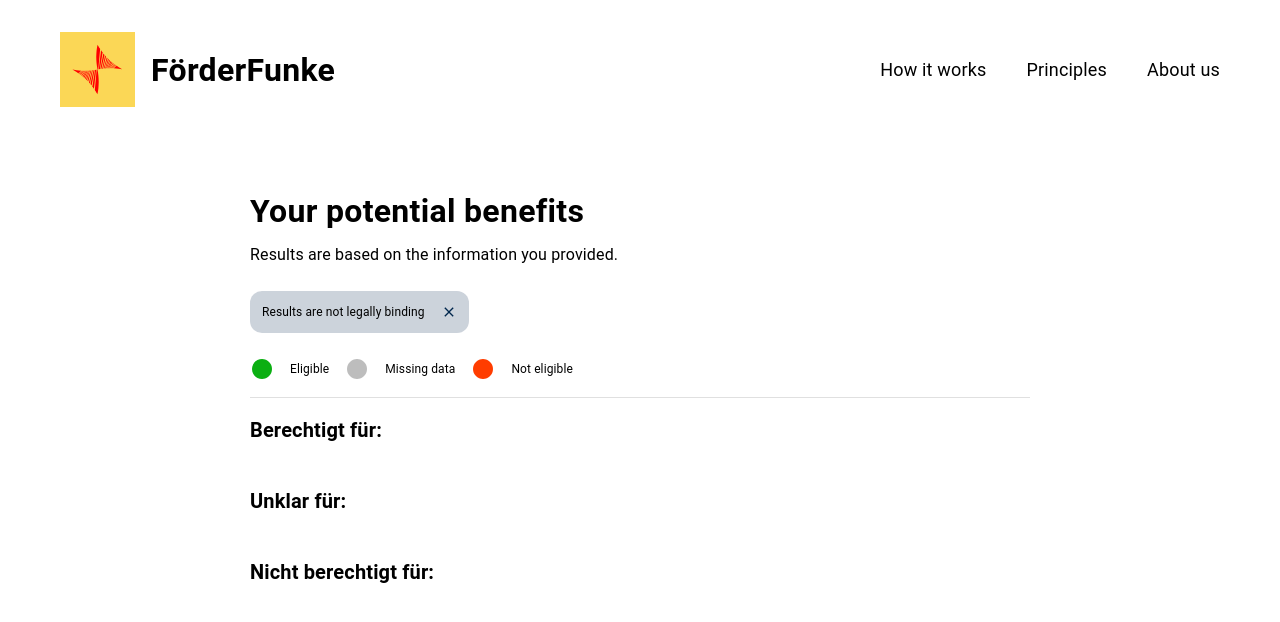
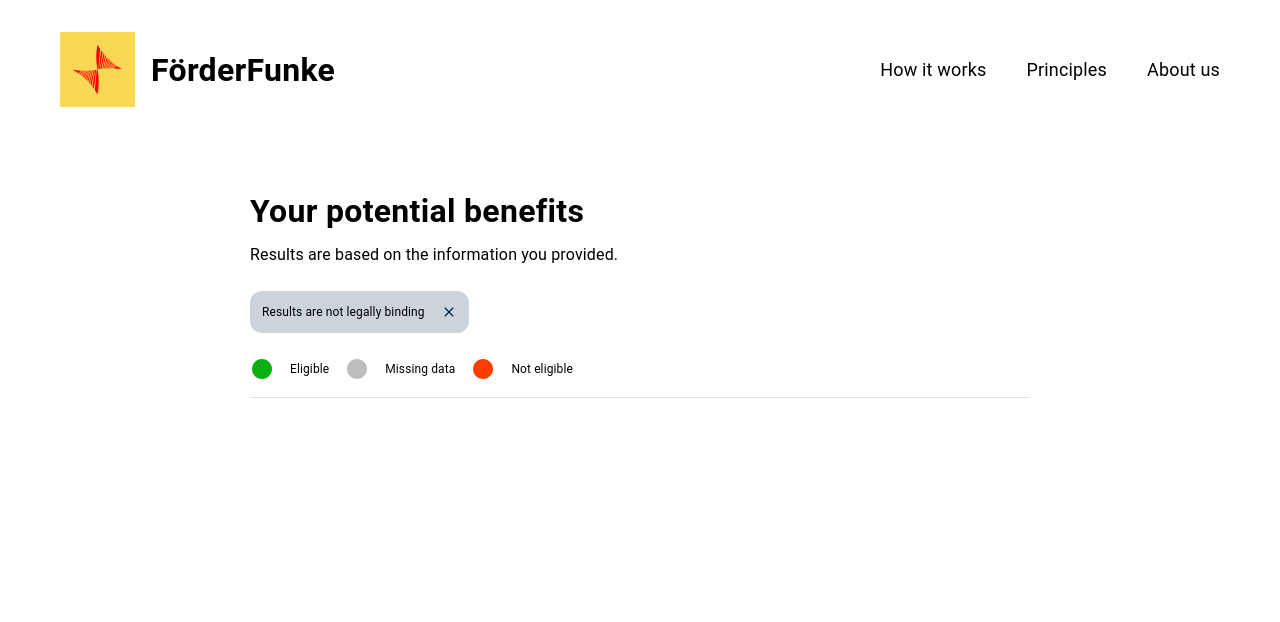
Before and after one commit to Citizen-Knowledge-Graph/foerderfunke-react-app, a React (Create React App) app: page /eligibility-overview in a window 1280 px wide. Shown: the top 622 px of the page. Built offline with nearby package versions, Linux system fonts and the light colour scheme.

Commit message:
Hide sections if they are no RPs in it

```diff
--- a/src/screens/eligibilty-overview/EligibilityOverviewScreen.js
+++ b/src/screens/eligibilty-overview/EligibilityOverviewScreen.js
@@ -31,9 +31,12 @@ const EligibilityOverviewScreen = () => {
                 {
                     eligibilityData ? (
                         <>
-                            <EligibilityOverviewList items={eligibilityData.eligible} eligible={'eligible'}/>
-                            <EligibilityOverviewList items={eligibilityData.missingData} eligible={'indeterminate'}/>
-                            <EligibilityOverviewList items={eligibilityData.nonEligible} eligible={'non-eligible'}/>
+                            {eligibilityData.eligible.length > 0 &&
+                                <EligibilityOverviewList items={eligibilityData.eligible} eligible={'eligible'}/>}
+                            {eligibilityData.missingData.length > 0 &&
+                                <EligibilityOverviewList items={eligibilityData.missingData} eligible={'indeterminate'}/>}
+                            {eligibilityData.nonEligible.length > 0 &&
+                                <EligibilityOverviewList items={eligibilityData.nonEligible} eligible={'non-eligible'}/>}
                         </>
                     ) : null
                 }
```
